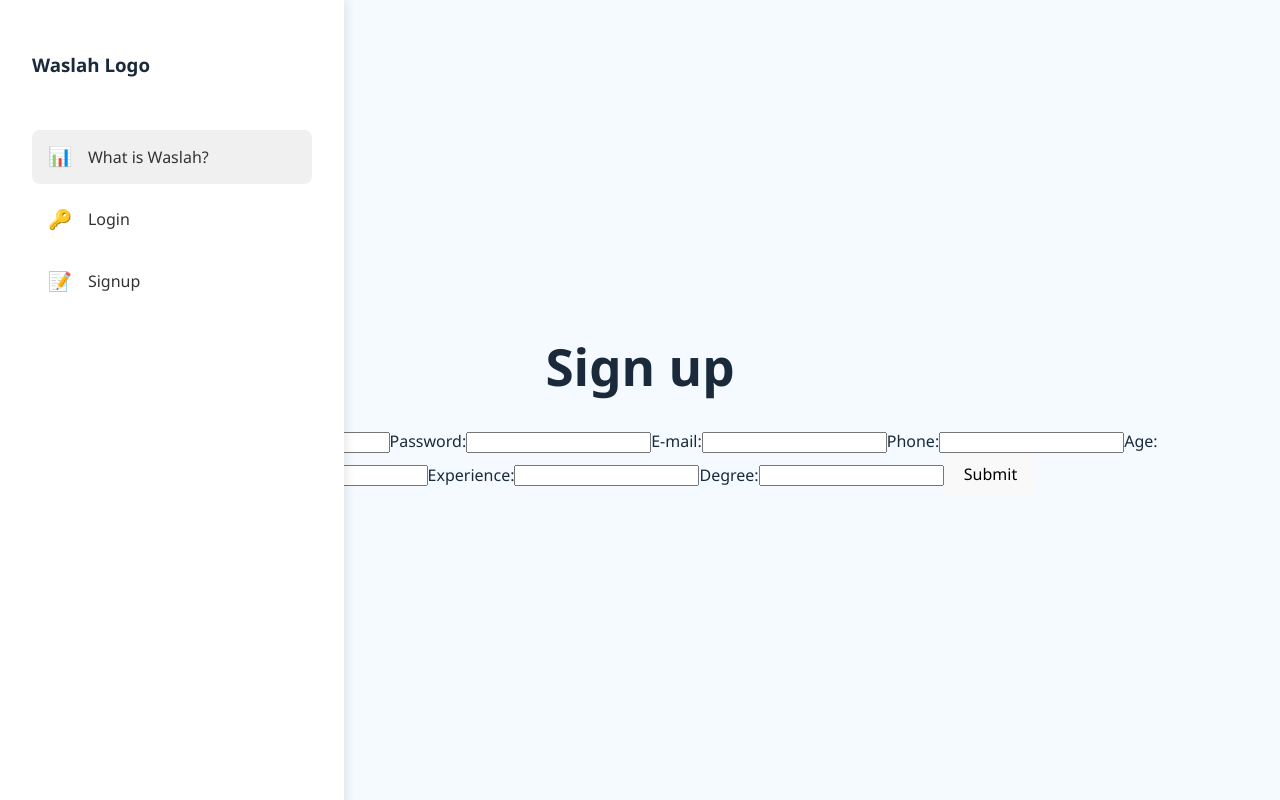
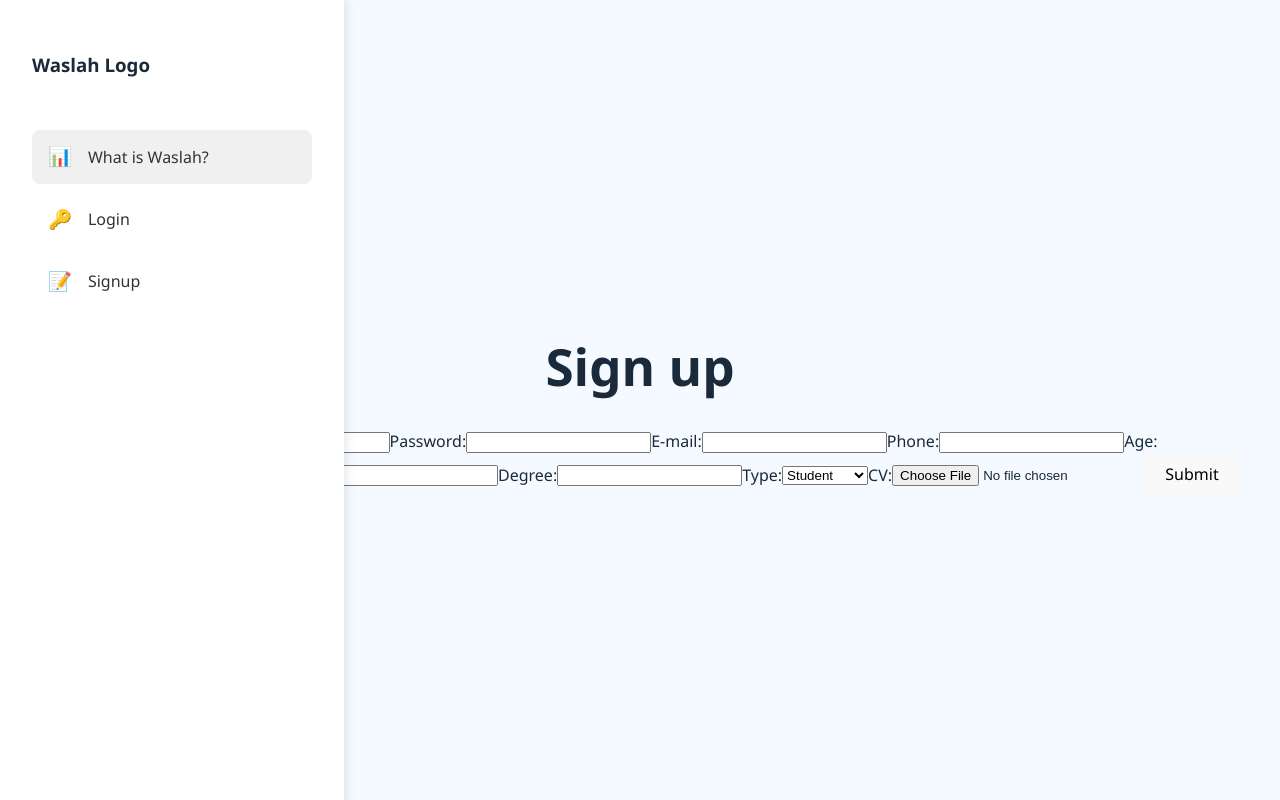
Before and after one commit to sedratiaziz/waslah-frontend, a React (Vite) app: page /signup in a window 1280 px wide. Built offline with nearby package versions, Linux system fonts and the light colour scheme; no server answers.

Commit message:
added new service and other pages

```diff
--- a/src/App.jsx
+++ b/src/App.jsx
@@ -22,9 +22,9 @@ function App() {
     <>
       <Navbar/>
       <Routes>
+        <Route path="/about" element={<About/>}/>
         <Route path="/signup" element={<ValidateIsLoggedOut><Signup/></ValidateIsLoggedOut>}/>
         <Route path="/login" element={<ValidateIsLoggedOut><Login/></ValidateIsLoggedOut>}/>
-
         <Route path="/" element={<ValidateIsLoggedIn><Homepage/></ValidateIsLoggedIn>}/>
         <Route path="/internships" element={<ValidateIsLoggedIn><Internships/></ValidateIsLoggedIn>}/>
         <Route path="/reports" element={<ValidateIsLoggedIn><Reports/></ValidateIsLoggedIn>}/>
@@ -32,7 +32,6 @@ function App() {
         <Route path="/chat" element={<ValidateIsLoggedIn><DM/></ValidateIsLoggedIn>}/>
         <Route path="/tasks" element={<ValidateIsLoggedIn><Tasks/></ValidateIsLoggedIn>}/>
         <Route path="/score" element={<ValidateIsLoggedIn><Score/></ValidateIsLoggedIn>}/>
-        <Route path="/about" element={<About/>}/>
         <Route path="/create-internship" element={<ValidateIsLoggedIn><CreateInternship/></ValidateIsLoggedIn>}/>
       </Routes>
     </>
--- a/src/pages/CreateInternship.jsx
+++ b/src/pages/CreateInternship.jsx
@@ -53,7 +53,7 @@ function CreateInternship() {
         <label>Requirements</label>
         <textarea name="requirements" value={formData.requirements} onChange={handleChange} required />
         <label>Corporation ID</label>
-        <input name="CorporationName" value={formData.CorporationName} onChange={handleChange} required placeholder="Enter Corporation ObjectId" />
+        <input name="CorporationName" value={formData.CorporationName} onChange={handleChange} placeholder="Enter Corporation ObjectId" />
         <label>Start Date</label>
         <input type="date" name="startDate" value={formData.startDate} onChange={handleChange} required />
         <label>Application End Date</label>
--- a/src/pages/Internships.jsx
+++ b/src/pages/Internships.jsx
@@ -1,14 +1,15 @@
 import React, { useState, useEffect } from "react";
+import { useNavigate } from "react-router";
 import axios from "axios";
 import "../styles/Internships.css";
-
+import { index } from "../services/internshipService";
 function Internships() {
   const [search, setSearch] = useState("");
   const [filter, setFilter] = useState("All");
   const [internshipsData, setInternshipsData] = useState([]);
   const [loading, setLoading] = useState(true);
   const [error, setError] = useState(null);
-
+  const nav=useNavigate();
   useEffect(() => {
     async function fetchInternships() {
       setLoading(true);
@@ -45,7 +46,7 @@ function Internships() {
             Manage your posted internship opportunities
           </p>
         </div>
-        <button className="internships-create-btn">
+        <button className="internships-create-btn" onClick={()=> nav("/create-internship")}>
           + Create New Internship
         </button>
       </div>
--- a/src/pages/Signup.jsx
+++ b/src/pages/Signup.jsx
@@ -12,6 +12,8 @@ function Signup() {
         age:"",
         experience:"",
         degree: "",
+        type:"student",
+        cv:""
     })
 
     const navigate = useNavigate()
@@ -104,7 +106,28 @@ function Signup() {
         value={formData.degree}
         onChange={handleChange}
       />
-
+      <label htmlFor="type">Type:</label>
+      <select
+        required
+        name="type"
+        id="type"
+        value={formData.type}
+        onChange={handleChange}
+      >
+        <option value="student">Student</option>
+        <option value="supervisor">Supervisor</option>
+        </select>
+      <label htmlFor="cv">CV:</label>
+      <input
+        required
+        type="file"
+        name="cv"
+        id="cv"
+        accept=".pdf,.doc,.docx"
+        onChange={(e) => {
+          setFormData({ ...formData, cv: e.target.files[0] });
+        }}
+      />
       <button>Submit</button>
     </form>
   </div>
```
Also changed, not shown: src/services/applicationService.js (added, +59 -0 lines).
